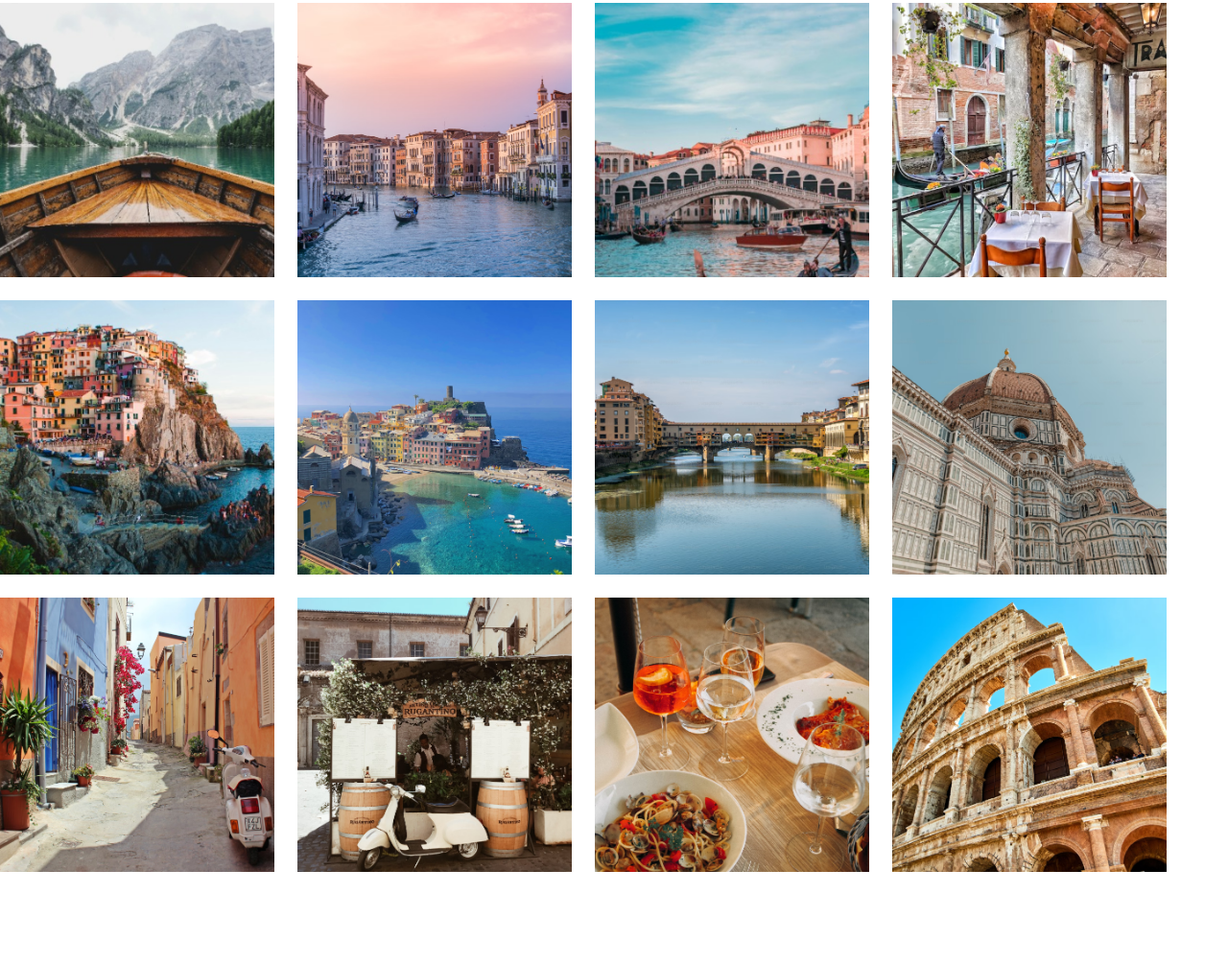
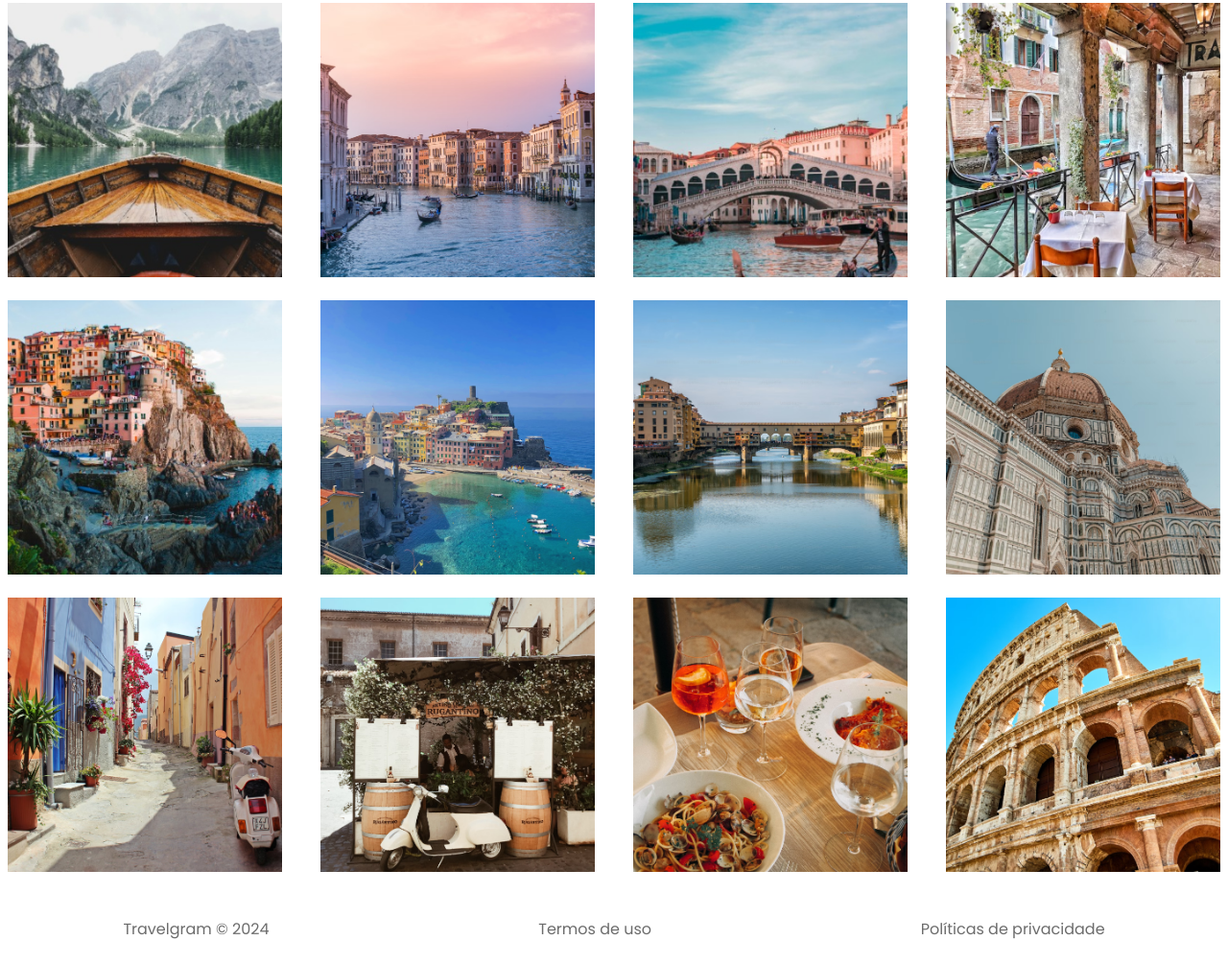
Before and after one commit to GcBreda/TravelGram, a plain HTML site: page index.html in a window 1280 px wide. Shown: the part 367-1372 px from the top of the page at 96% size. Before the commit the page ends 1300 px from the top, so only its background shows below. Drawn offline with Linux system fonts and the light colour scheme.

Commit message:
done footer

```diff
--- a/index.html
+++ b/index.html
@@ -88,5 +88,18 @@
     <img src="assets/images/Image 12.png" alt="...">
 
   </main>
+
+  <footer>
+  <span>
+     Travelgram &copy; 2024
+     </span>
+
+  <span>
+    Termos de uso
+  </span>
+  <span>
+    Políticas de privacidade
+  </span>
+</footer>
 </body>
 </html>
--- /dev/null
+++ b/styles/Footer.css
@@ -0,0 +1,8 @@
+footer {
+  display: flex;
+  gap: 24px;
+  padding-block:24px;
+  }
+footer span:nth-child(1) {
+  margin-right: auto;
+}
--- a/styles/global.css
+++ b/styles/global.css
@@ -1,5 +1,5 @@
 *{
-  margin: 0;
+  margin: auto;
   padding: 0;
   box-sizing: border-box;
 }
--- a/styles/index.css
+++ b/styles/index.css
@@ -2,3 +2,4 @@
 @import url(nav.css);
 @import url(header.css);
 @import url(main.css);
+@import url(Footer.css);
--- a/styles/main.css
+++ b/styles/main.css
@@ -9,5 +9,4 @@ main img{
  width: 286px;
  height: 286px;
  object-fit: cover;
-
 }
```
